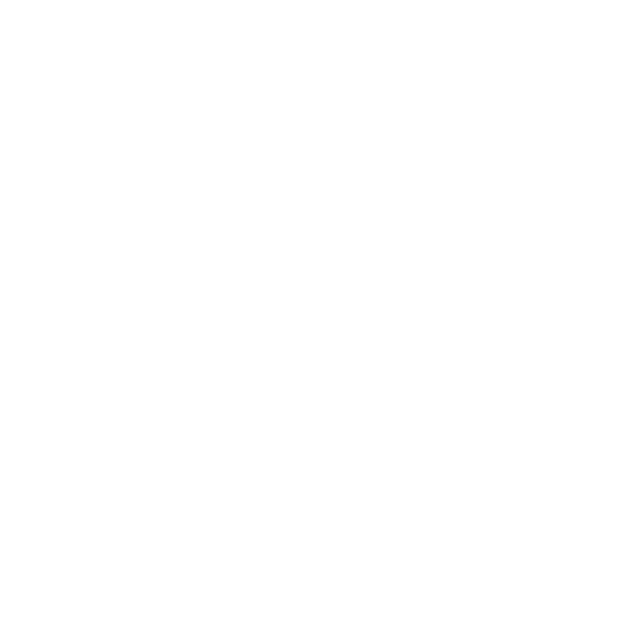
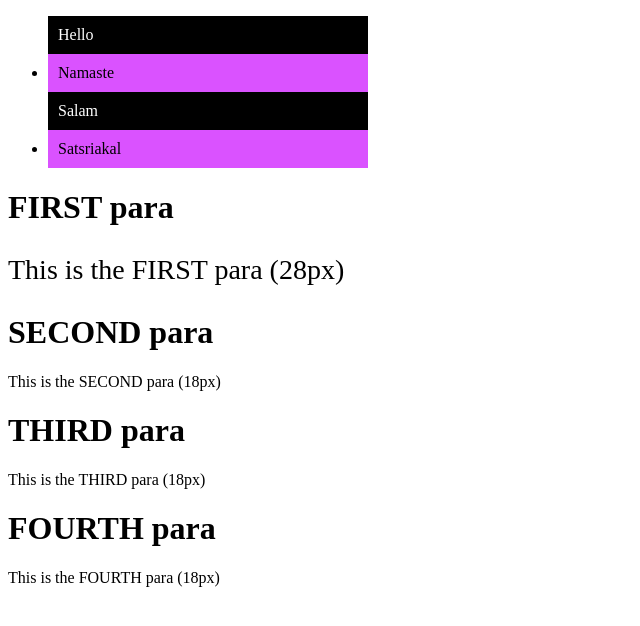
Before and after one commit to mak-co/javascript-fundamentals, a plain HTML site: page 02-dom/03/index.html in a window 1280 px wide. Shown: the whole page, without its empty margins (0-640 px from the left). Drawn offline with Linux system fonts and the light colour scheme.

Commit message:
learnt about looping around NodeList & diff bw qeurySelector & qureySelectorAll

```diff
--- a/02-dom/03/index.html
+++ b/02-dom/03/index.html
@@ -5,7 +5,42 @@
     <meta name="viewport" content="width=device-width, initial-scale=1.0">
     <title>Document</title>
 </head>
+<style>
+    .highlight {
+        width: 300px;
+        color: white;
+        background-color: black;
+        padding: 10px;
+    }
+    .pink {
+        width: 300px;
+        background: rgb(218, 82, 255);
+        padding: 10px;
+
+    }
+</style>
 <body>
+    <ul>
+        <li>Hello</li>
+        <li>Namaste</li>
+        <li>Salam</li>
+        <li>Satsriakal</li>
+    </ul>
 
+<h1>FIRST para</h1>
+<p>This is the FIRST para (28px)</p>
+
+<h1>SECOND para</h1>
+<p>This is the SECOND para (18px)</p>
+
+<h1>THIRD para</h1>
+<p>This is the THIRD para (18px)</p>
+
+<h1>FOURTH para</h1>
+<p>This is the FOURTH para (18px) </p>
+
+
+
+    <script src="script.js"></script>
 </body>
 </html>
--- a/02-dom/03/script.js
+++ b/02-dom/03/script.js
@@ -0,0 +1,55 @@
+// Add a highlight call to every even item in a list
+
+
+
+let ul1 = document.querySelector("ul");
+// let lists = ul1.querySelectorAll("li");
+
+// lists.classList.add("highlight")
+
+// the above code will not work bcoz in 2nd line u are using querySelectroAll & querySelectorAll returns a NodeList (a collection of elements), not a single element. You cannot apply classes directly to a list without looping through it.
+
+// lists is havign collection of lists which is nodelist in dom and classList only exists on INDIVIDUAL elements. so we need to loop through it
+
+
+
+// therefor U need to loop through the lists using the
+
+let lists = ul1.querySelectorAll("li")
+
+// the following is a noob way to highligh and if the list is big would u still use the follwoing code obviously NO!
+lists[1].classList.add("pink")
+lists[3].classList.add("pink")
+// SO We will use foreach loop around the list and add class list one by
+
+
+
+// first using for loop
+
+    // for (let i=0 ;i<=lists.length;i++){
+    //     if(i%2==0){
+    //         lists[i].classList.add("highlight")
+    //     }
+    //     }
+
+
+// using foreach
+
+lists.forEach((list, index)=>{
+    if(index%2==0){
+        list.classList.add("highlight")
+    }
+})
+
+
+// 2- Set the font size of all the <p> elelments to 18px using style
+
+let p = document.querySelector("p")
+p.style.fontSize = "28px ";
+
+// but why not the other 2 paras font got changed bcoz we use queryselector which only work on the first element
+// and to select all we need to to use queryselectorAll but it will give us a NodeList therefore for this too we need forEach loop
+
+p.forEach(ptag=>{
+    ptag.style.fontSize("18px")
+})
```
